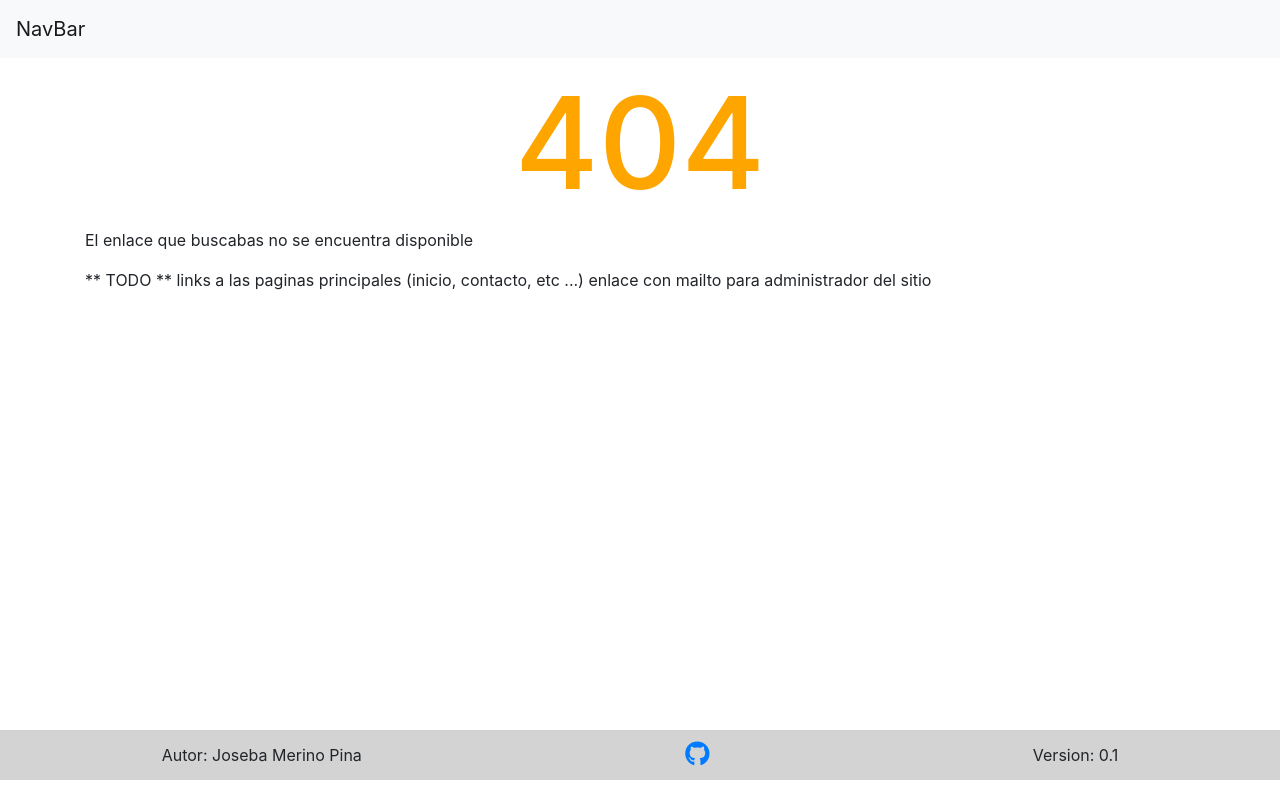
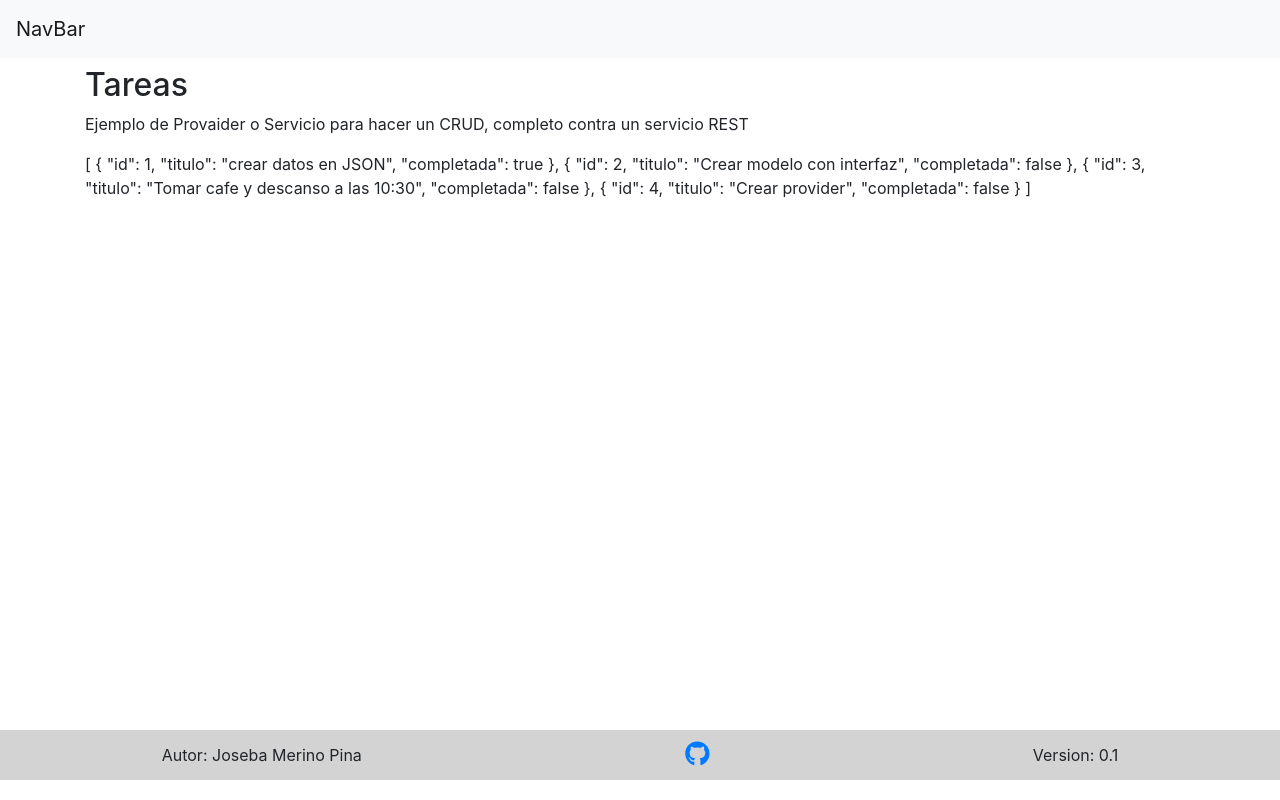
Before and after one commit to JosebaMerino/AngularIpartek, an Angular app: page /tareas in a window 1280 px wide. Built offline with nearby package versions, Linux system fonts and the light colour scheme; data requests are answered from the project's data file.

Commit message:
Conseguido listado de tareas mediante servicio

```diff
--- a/db.json
+++ b/db.json
@@ -1,4 +1,26 @@
 {
+  "tareas": [
+    {
+      "id": 1,
+      "titulo": "crear datos en JSON",
+      "completada": true
+    },
+    {
+      "id": 2,
+      "titulo": "Crear modelo con interfaz",
+      "completada": false
+    },
+    {
+      "id": 3,
+      "titulo": "Tomar cafe y descanso a las 10:30",
+      "completada": false
+    },
+    {
+      "id": 4,
+      "titulo": "Crear provider",
+      "completada": false
+    }
+  ],
   "colores": [
     {
       "id": 1,
--- a/src/app/app-routing.module.ts
+++ b/src/app/app-routing.module.ts
@@ -14,6 +14,7 @@ import { SaludarComponent } from './paginas/saludar/saludar.component';
 import { ComparadorComponent } from './paginas/comparador/comparador.component';
 import { PruebaComponent } from './componentes/prueba/prueba.component';
 import { PruebasComponent } from './paginas/pruebas/pruebas.component';
+import { TareasComponent } from './paginas/tareas/tareas.component';
 
 
 /**
@@ -34,6 +35,7 @@ const routes: Routes = [
   { path: 'saludar/:pNombre', component: SaludarComponent},
   { path: 'comparador', component: ComparadorComponent},
   { path: 'pruebas', component: PruebasComponent},
+  { path: 'tareas', component: TareasComponent },
   { path: '**', component: Error404Component}
 ];
 
@@ -44,9 +46,9 @@ export const RUTAS = [
     icono: 'fas fa-home'
   },
   {
-    nombre:'pruebas',
+    nombre: 'pruebas',
     URL: '/pruebas',
-    icono:'fas fa-wrench'
+    icono: 'fas fa-wrench'
   },
   {
     nombre: 'productos',
@@ -88,6 +90,11 @@ export const RUTAS = [
     URL: '/recetas',
     icono: 'fas fa-utensils'
   },
+  {
+    nombre: 'tareas',
+    URL: '/tareas',
+    icono: 'far fa-check-square'
+  }
 
 ];
 
--- a/src/app/app.module.ts
+++ b/src/app/app.module.ts
@@ -27,6 +27,7 @@ import { SaludarComponent } from './paginas/saludar/saludar.component';
 import { ComparadorComponent } from './paginas/comparador/comparador.component';
 import { PruebasComponent } from './paginas/pruebas/pruebas.component';
 import { NumeroElementosPipe } from './pipes/numero-elementos.pipe';
+import { TareasComponent } from './paginas/tareas/tareas.component';
 
 @NgModule({
   declarations: [
@@ -50,7 +51,8 @@ import { NumeroElementosPipe } from './pipes/numero-elementos.pipe';
     SaludarComponent,
     ComparadorComponent,
     PruebasComponent,
-    NumeroElementosPipe
+    NumeroElementosPipe,
+    TareasComponent
   ],
   imports: [
     BrowserModule,
--- /dev/null
+++ b/src/app/model/tarea.ts
@@ -0,0 +1,19 @@
+interface ITarea {
+  id: number;
+  titulo: string;
+  completada: boolean;
+}
+
+export class Tarea implements ITarea {
+  id: number;
+  titulo: string;
+  completada: boolean;
+
+  constructor() {
+    this.id = 0;
+    this.titulo = '';
+    this.completada = false;
+  }
+
+
+}
--- /dev/null
+++ b/src/app/paginas/tareas/tareas.component.html
@@ -0,0 +1,4 @@
+<h2> Tareas </h2>
+<p> Ejemplo de Provaider o Servicio para hacer un CRUD, completo contra un servicio REST </p>
+
+{{ tareas | json }}
--- /dev/null
+++ b/src/app/paginas/tareas/tareas.component.ts
@@ -0,0 +1,31 @@
+import { Component, OnInit } from '@angular/core';
+import { Tarea } from 'src/app/model/tarea';
+import { TareasService } from 'src/app/services/tareas.service';
+
+@Component({
+  selector: 'app-tareas',
+  templateUrl: './tareas.component.html',
+  styleUrls: ['./tareas.component.scss']
+})
+export class TareasComponent implements OnInit {
+
+  tareas: Array<Tarea>;
+
+  constructor(private servicioTarea: TareasService) {
+    console.trace('TareasComponent constructor');
+    this.tareas = []; // Inicializar el array
+  } // constructor
+
+  ngOnInit() {
+    console.trace('TareasComponent ngOnInit');
+
+    // llamar al service para obtener tareas
+    this.servicioTarea.listar().subscribe(
+      datos => {
+        console.debug('Datos recibidos: %o', datos);
+        this.tareas = datos;
+      }
+    );
+  } // ngOnInit
+
+}
--- /dev/null
+++ b/src/app/services/tareas.service.ts
@@ -0,0 +1,34 @@
+import { Injectable } from '@angular/core';
+import { HttpClient } from '@angular/common/http';
+import { ITareasService } from './ITareas.service';
+
+import { Observable } from "rxjs";
+import { Tarea } from '../model/tarea';
+
+@Injectable({
+  providedIn: 'root'
+})
+export class TareasService implements ITareasService {
+
+  constructor(private http: HttpClient) {
+    console.trace('TareasService constructor');
+  } // constructor
+
+  listar(): Observable<any> {
+    const url = 'http://localhost:3000/tareas';
+    console.debug(`GET ${url}`);
+    return this.http.get(url);
+  }
+  detalle(id: number): Observable<Tarea> {
+    throw new Error("Method not implemented.");
+  }
+  crear(tarea: Tarea): Observable<Tarea> {
+    throw new Error("Method not implemented.");
+  }
+  modificar(tarea: Tarea): Observable<Tarea> {
+    throw new Error("Method not implemented.");
+  }
+  eliminar(id: number): Observable<Tarea> {
+    throw new Error("Method not implemented.");
+  }
+} // TareasService
```
Also changed, not shown: src/app/services/ITareas.service.ts (added, +35 -0 lines), src/app/services/pokemon.service.ts (+5 -3 lines), src/app/paginas/tareas/tareas.component.scss (added), 2 other files (tests, documents, lock files or other folders).
